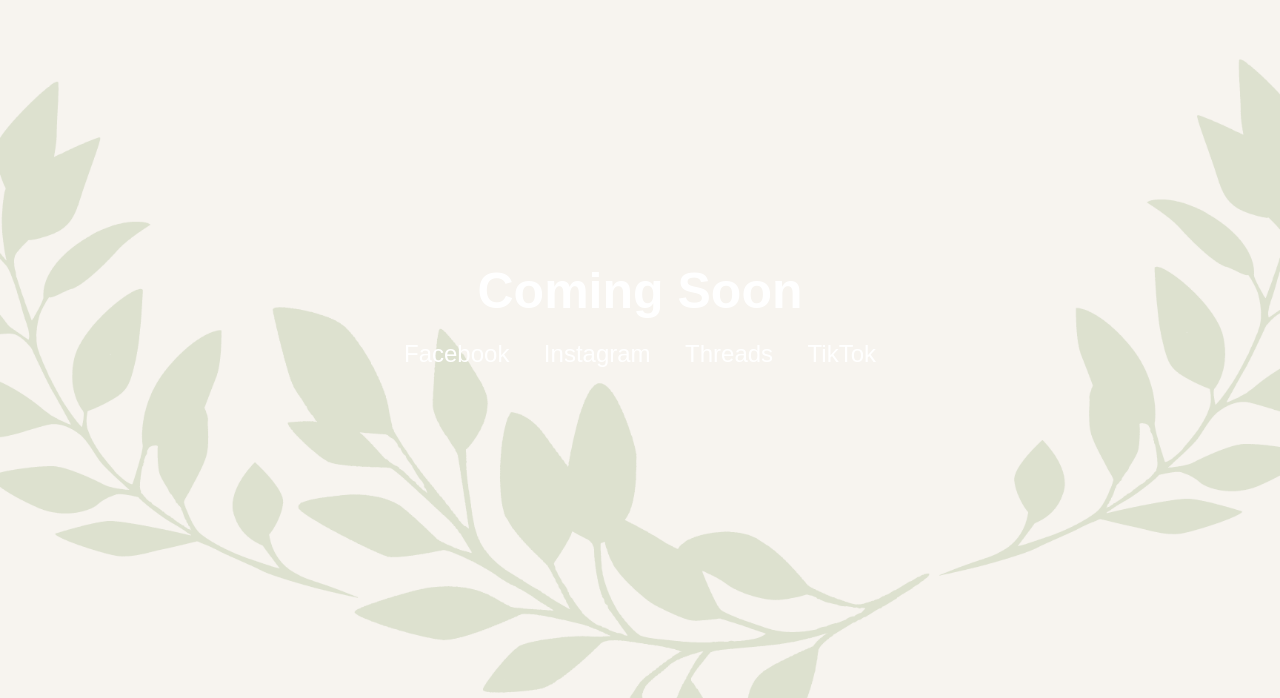
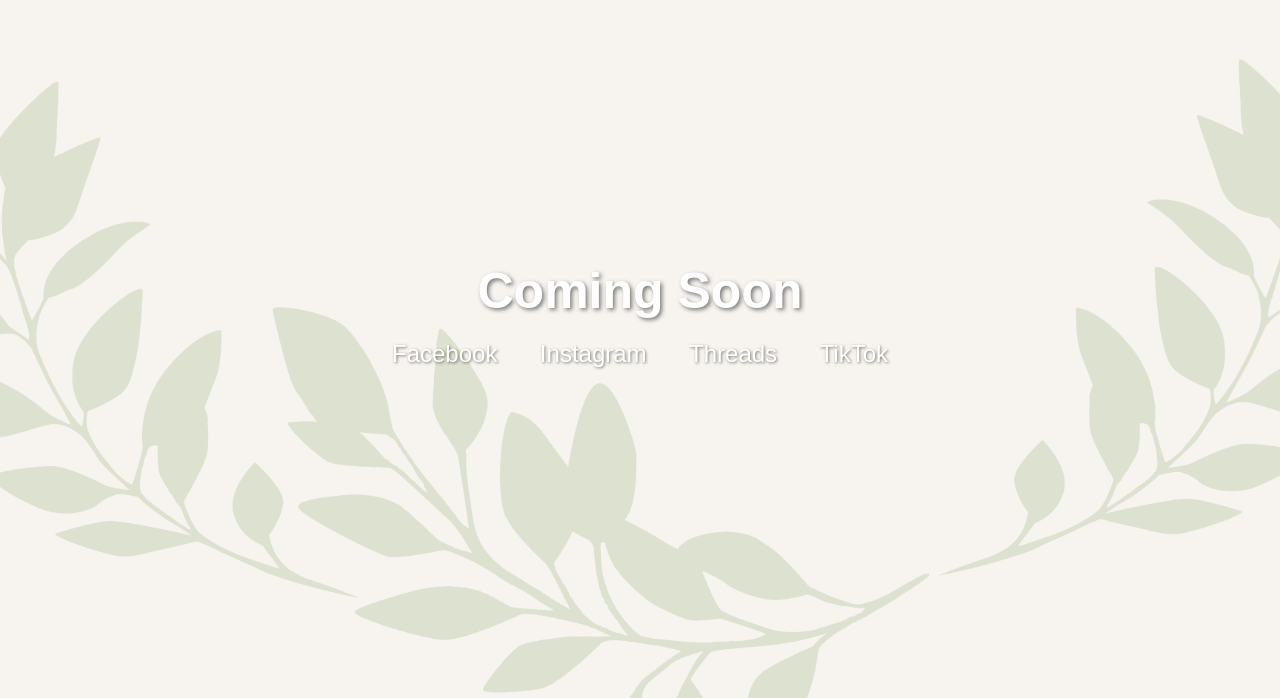
Before and after one commit to draft-domain/fit-faith, a website: page index.html in a window 1280 px wide. Shown: the part 102-800 px from the top of the page. Drawn offline with Linux system fonts and the light colour scheme.

Commit message:
feat: add accessibility improvements

```diff
--- a/index.html
+++ b/index.html
@@ -3,7 +3,8 @@
 <head>
     <meta charset="UTF-8">
     <meta name="viewport" content="width=device-width, initial-scale=1.0">
-    <title>Coming Soon</title>
+    <title>Fit & Focused in Faith | Coming Soon</title>
+    <meta name="description" content="Fit & Focused in Faith is a community dedicated to wellness and faith. Our full site is coming soon.">
     <style>
         body, html {
             height: 100%;
@@ -29,6 +30,7 @@
         .hero h1 {
             font-size: 50px;
             margin-bottom: 20px;
+            text-shadow: 2px 2px 4px rgba(0, 0, 0, 0.5);
         }
 
         .social-links a {
@@ -36,20 +38,28 @@
             margin: 0 15px;
             text-decoration: none;
             font-size: 24px;
+            text-shadow: 1px 1px 3px rgba(0, 0, 0, 0.5);
+            border-radius: 4px;
+            padding: 2px 4px;
+        }
+
+        .social-links a:focus-visible {
+            outline: 2px solid white;
+            outline-offset: 2px;
         }
     </style>
 </head>
 <body>
 
-    <div class="hero">
+    <main class="hero">
         <h1>Coming Soon</h1>
         <div class="social-links">
-            <a href="https://www.facebook.com/groups/fitandfocusedinfaith2" target="_blank" rel="noopener noreferrer">Facebook</a>
-            <a href="https://www.instagram.com/fitandfocusedinfaith" target="_blank" rel="noopener noreferrer">Instagram</a>
-            <a href="https://www.threads.com/@fitandfocusedinfaith" target="_blank" rel="noopener noreferrer">Threads</a>
-            <a href="https://www.tiktok.com/@fitandfocusedinfaith" target="_blank" rel="noopener noreferrer">TikTok</a>
+            <a href="https://www.facebook.com/groups/fitandfocusedinfaith2" target="_blank" rel="noopener noreferrer" aria-label="Join our Facebook group">Facebook</a>
+            <a href="https://www.instagram.com/fitandfocusedinfaith" target="_blank" rel="noopener noreferrer" aria-label="Follow us on Instagram">Instagram</a>
+            <a href="https://www.threads.com/@fitandfocusedinfaith" target="_blank" rel="noopener noreferrer" aria-label="Follow us on Threads">Threads</a>
+            <a href="https://www.tiktok.com/@fitandfocusedinfaith" target="_blank" rel="noopener noreferrer" aria-label="Follow us on TikTok">TikTok</a>
         </div>
-    </div>
+    </main>
 
 </body>
 </html>
```
